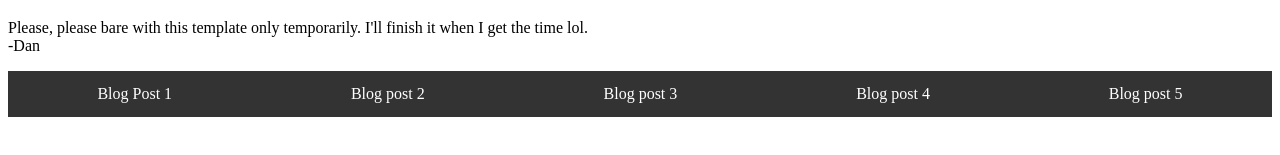
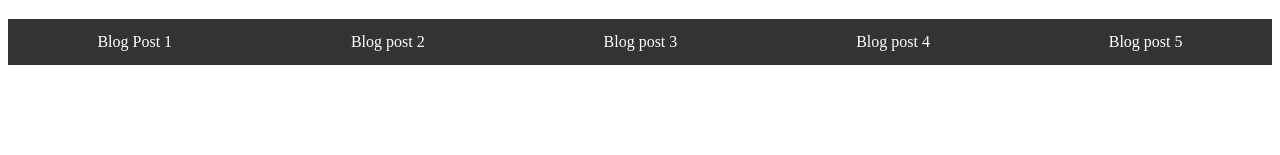
Before and after one commit to dwellings16/blog-posts, a plain HTML site: page index.html in a window 1280 px wide. Shown: the part 157-312 px from the top of the page. Drawn offline with Linux system fonts and the light colour scheme.

Commit message:
update 2

```diff
--- a/index.html
+++ b/index.html
@@ -9,8 +9,7 @@
 </head>
 <body>
 <h1> Dan Wellings Blog Posts </h1>
-<p> Please, please bare with this template only temporarily. I'll finish it when I get the time lol.<br>
-  -Dan</br></p>
+
 <div class= "nav">
 <ul>
   <li><a href="blogpost-1.html">Blog Post 1</a></li>
```
